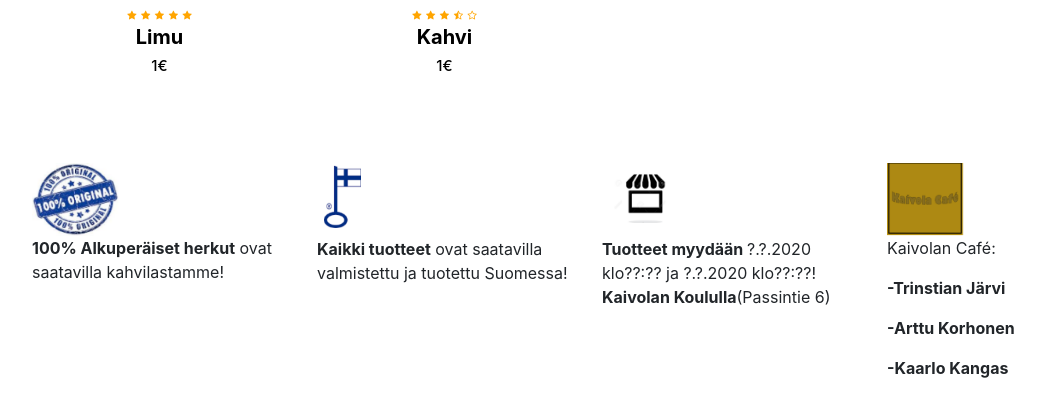
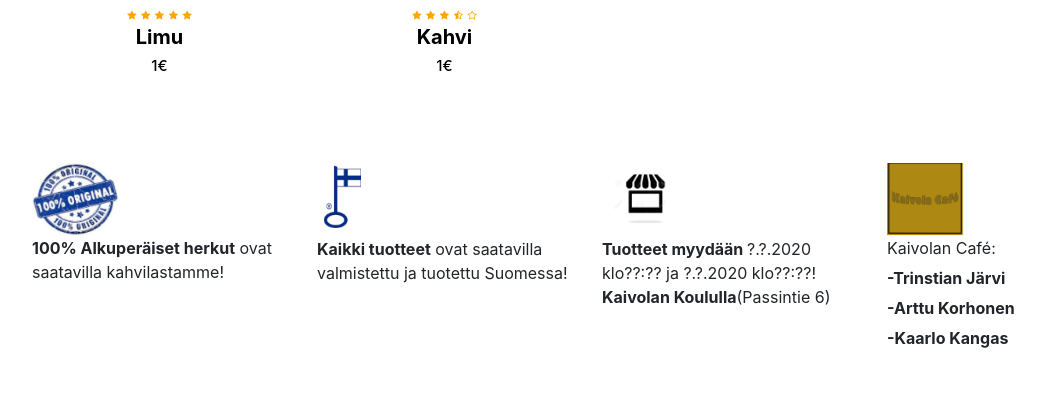
Before and after one commit to MasterCup-pro/littletriers2020, a PHP site: page / in a window 1280 px wide. Shown: the part 2021-2417 px from the top of the page, without its empty margins (53-1098 px from the left). After the commit the page ends 2369 px from the top, so only its background shows below. Run offline with PHP 8.4, Linux system fonts and the light colour scheme.

Commit message:
Update style.css

```diff
--- a/Stylesheets/style.css
+++ b/Stylesheets/style.css
@@ -615,3 +615,9 @@ body{
 
 
 }
+
+
+.margini{
+	margin-top: -10px;
+
+}
```
